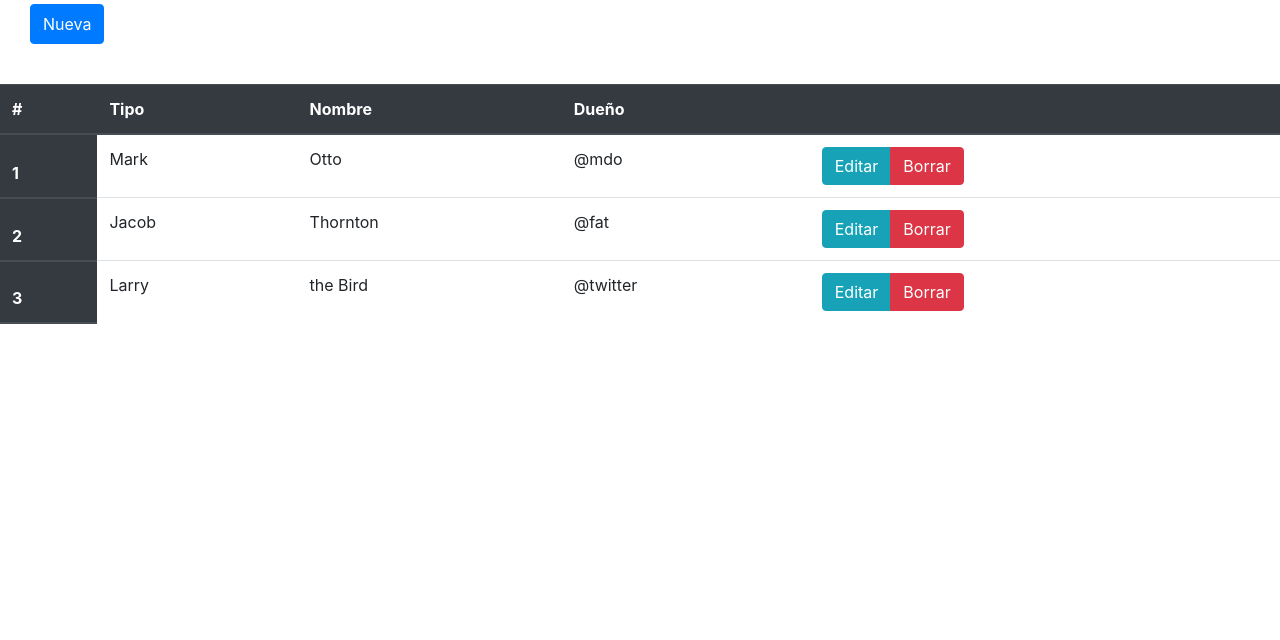
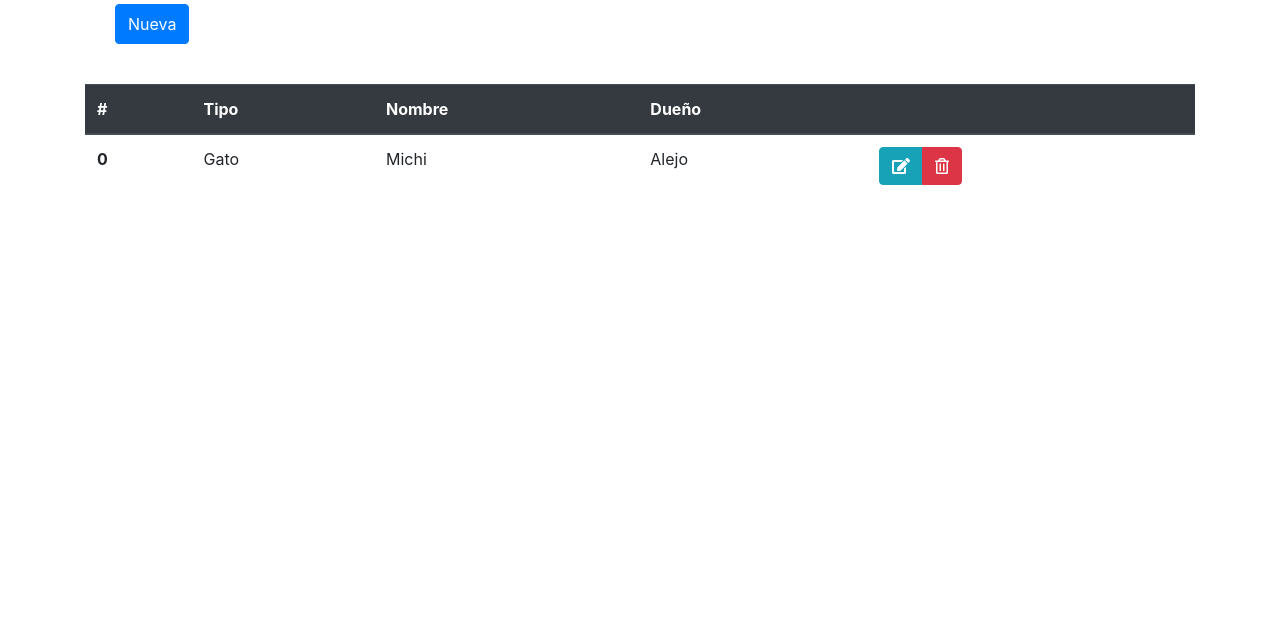
Before and after one commit to gabrielagi/veterinaryClinic, a plain HTML site: page index.html in a window 1280 px wide. Shown: the part 160-800 px from the top of the page. Drawn offline with nearby package versions, Linux system fonts and the light colour scheme.

Commit message:
first queries with js

```diff
--- a/index.html
+++ b/index.html
@@ -14,7 +14,7 @@
     <title>Veterinary Clinic</title>
 </head>
 <body>
-    <div class="container"></div>
+    <div class="container">
     <!-- Inicio NAV -->
     <nav class="navbar navbar-dark bg-dark navbar-expand-lg">
         <a class="navbar-brand" href="#">Veterinaria</a>
@@ -45,20 +45,22 @@
             </form>
         </div>
     </nav>
+<!-- fin NAV -->
+
     <div class="actions-menu">
         <h1>Mascotas</h1>
         <div class="actions-menu-content">
             <button type="button" class="btn btn-primary" data-toggle="modal" data-target="#exampleModalCenter">
                 Nueva
             </button>
-            <div class="alert alert-danger alert-dismissible" role="alert">
+            <!-- <div class="alert alert-danger alert-dismissible" role="alert">
                 <strong>Oops!</strong> Algo hicimos mal, por favor vuelve a intentarlo!.
                 <button type="button" class="close" data-dismiss="alert" aria-label="Close">
                 <span aria-hidden="true">&times;</span>
-                </button>
+                </button> -->
             </div>
         </div>
-    </div>
+
         <table class="table table-stripped table-hover">
             <thead class="thead-dark">
                 <tr>
@@ -68,43 +70,6 @@
                     <th scope="col">Dueño</th>
                     <th scope="col"></th>
                 </tr>
-            <tr>
-            <th scope="row">1</th>
-                <td>Mark</td>
-                <td>Otto</td>
-                <td>@mdo</td>
-                <td>
-                    <div class="btn-group" role="group" aria-label="basic-example">
-                        <button type="button" class="btn btn-info">Editar</button>
-                        <button type="button" class="btn btn-danger">Borrar</button>
-                    </div>
-                </td>
-            </tr>
-            <tr>
-            <th scope="row">2</th>
-                <td>Jacob</td>
-                <td>Thornton</td>
-                <td>@fat</td>
-                <td>
-                    <div class="btn-group" role="group" aria-label="basic-example">
-                        <button type="button" class="btn btn-info">Editar</button>
-                        <button type="button" class="btn btn-danger">Borrar</button>
-                    </div>
-                </td>
-            </tr>
-            <tr>
-            <th scope="row">3</th>
-                <td>Larry</td>
-                <td>the Bird</td>
-                <td>@twitter</td>
-                <td>
-                    <div class="btn-group" role="group" aria-label="basic-example">
-                        <button type="button" class="btn btn-info">Editar</button>
-                        <button type="button" class="btn btn-danger">Borrar</button>
-                    </div>
-                </td>
-            </tr>
-            </thead>
             </thead>
             <tbody id="lista-mascotas">
 
@@ -170,6 +135,7 @@
         crossorigin="anonymous"></script>
     <script defer src="https://use.fontawesome.com/releases/v5.13.0/js/all.js"></script>
     <script defer src="https://use.fontawesome.com/releases/v5.13.0/js/v4-shims.js"></script>
-<script src="./js/mascotas.js"></script>
+    <script src="./js/pets.js"></script>
+
 </body>
 </html>
--- a/js/pets.js
+++ b/js/pets.js
@@ -0,0 +1,29 @@
+const listaMascotas = document.getElementById('lista-mascotas');
+
+let mascotas = [
+    {
+        tipo: "Gato",
+        nombre: "Michi",
+        dueno: "Alejo"
+    }
+];
+
+function listarMascotas() {
+    let htmlMascotas = mascotas.map((mascota, index) =>
+    `<tr>
+    <th scope="row">${index}</th>
+    <td>${mascota.tipo}</td>
+    <td>${mascota.nombre}</td>
+    <td>${mascota.dueno}</td>
+    <td>
+        <div class="btn-group" role="group" aria-label="Basic example">
+            <button type="button" class="btn btn-info editar"><i class="fas fa-edit"></i></button>
+            <button type="button" class="btn btn-danger eliminar"><i class="far fa-trash-alt"></i></button>
+        </div>
+    </td>
+    </tr>`)
+    .join("");
+  listaMascotas.innerHTML = htmlMascotas;
+}
+
+listarMascotas();
```
Lines whose indentation alone changed are shown as unchanged.
